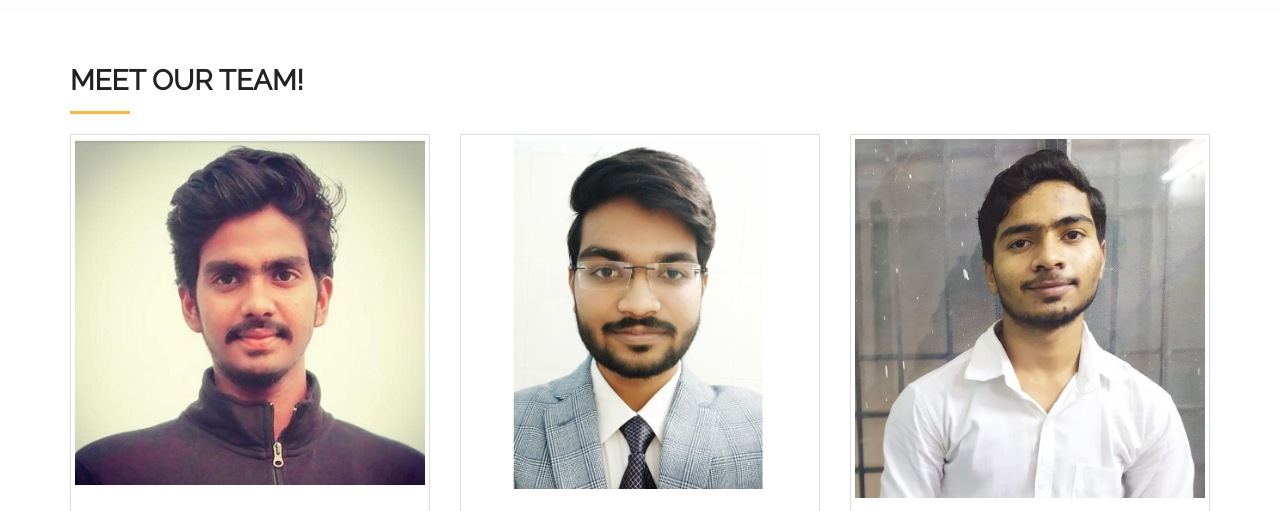
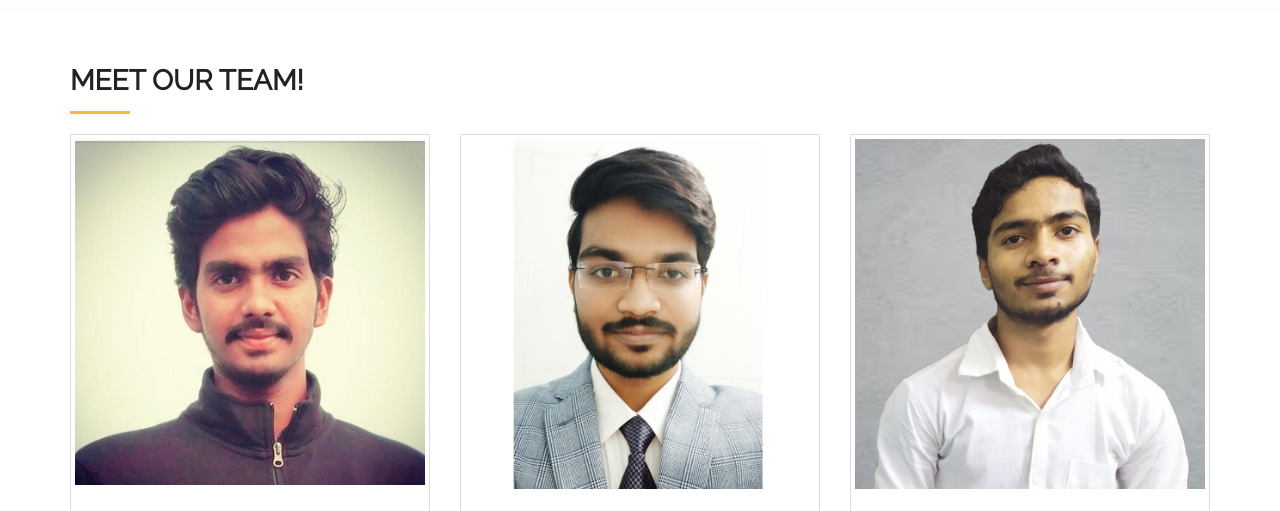
Before and after one commit to Codebugged-Research/Covidplus, a website: page index.html in a window 1280 px wide. Shown: the part 2500-3011 px from the top of the page. Drawn offline with nearby package versions, Linux system fonts and the light colour scheme; a web font is replaced by a local one.

Commit message:
Update index.html

```diff
--- a/index.html
+++ b/index.html
@@ -165,7 +165,7 @@ PS: This does not gurantee 100 percent accuracy and the AI model is still under
         </div>
         <div class="col-md-4 col-sm-4 col-xs-6">
           <div id="ekansh" class="thumbnail">
-            <img src="img/ekansh7.jpeg" alt="..." class="team-img">
+            <img src="img/ekansh9.png" alt="..." class="team-img">
             <div class="caption">
               <h3>Ekansh Saxena</h3>
               <p>Cloud Computing Engineer</p>
```
